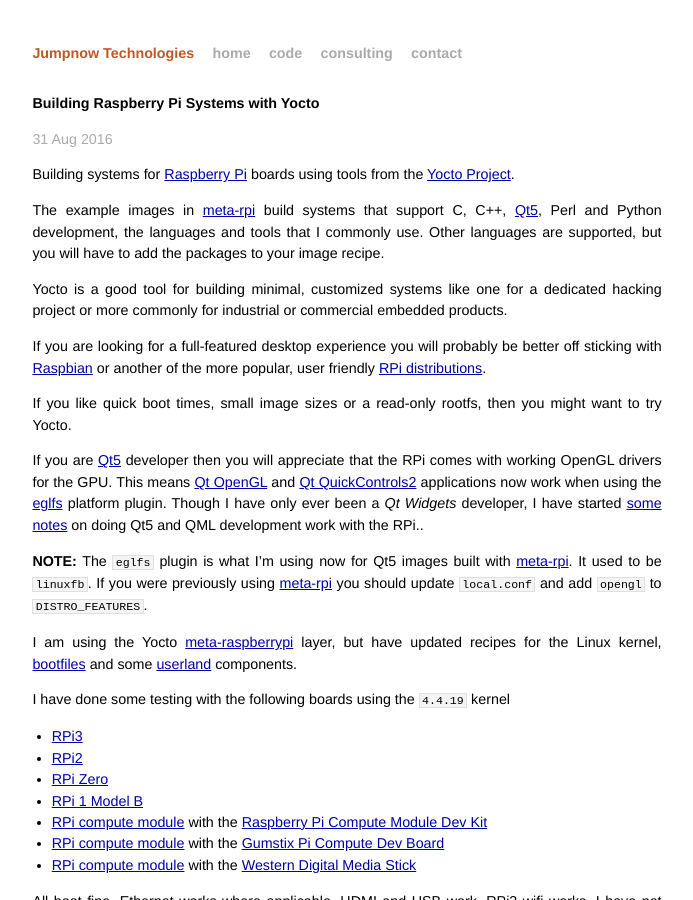
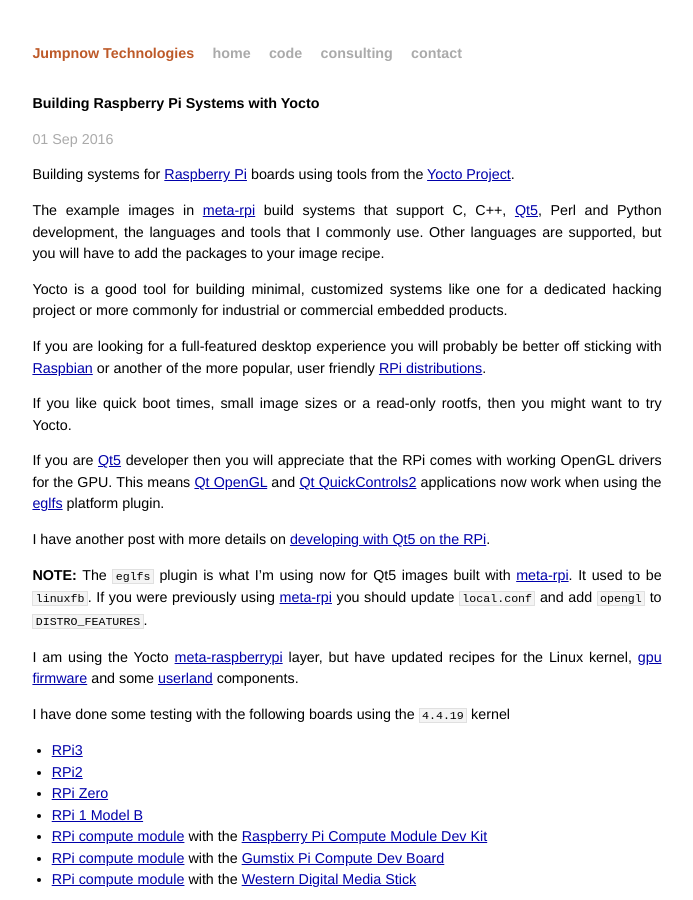
Before and after one commit to jumpnow/jumpnowtek-site, a Jekyll site: the page built from _posts/2015-12-04-Raspberry-Pi-Systems-with-Yocto.md, in a window 1280 px wide and 900 px high. Shown: the whole window, without its empty margins (293-986 px from the left). Built offline with Jekyll 4.4.1, drawn with Linux system fonts in a browser that asks for light colours.

Commit message:
Small updates to rpi docs

```diff
--- a/_posts/2015-12-04-Raspberry-Pi-Systems-with-Yocto.md
+++ b/_posts/2015-12-04-Raspberry-Pi-Systems-with-Yocto.md
@@ -2,7 +2,7 @@
 layout: post
 title: Building Raspberry Pi Systems with Yocto
 description: "Building customized systems for the Raspberry Pi using tools from the Yocto Project"
-date: 2016-08-31 12:48:00
+date: 2016-09-01 15:06:00
 categories: rpi
 tags: [linux, rpi, yocto, rpi2, rpi3, rpi zero, rpi compute]
 ---
@@ -17,11 +17,13 @@
 
 If you like quick boot times, small image sizes or a read-only rootfs, then you might want to try Yocto.
 
-If you are [Qt5][qt] developer then you will appreciate that the RPi comes with working OpenGL drivers for the GPU. This means [Qt OpenGL][qt-opengl] and [Qt QuickControls2][qt-quickcontrols2] applications now work when using the [eglfs][qt-eglfs] platform plugin. Though I have only ever been a *Qt Widgets* developer, I have started [some notes][rpi-qt5-qml-dev] on doing Qt5 and QML development work with the RPi..
+If you are [Qt5][qt] developer then you will appreciate that the RPi comes with working OpenGL drivers for the GPU. This means [Qt OpenGL][qt-opengl] and [Qt QuickControls2][qt-quickcontrols2] applications now work when using the [eglfs][qt-eglfs] platform plugin.
+
+I have another post with more details on [developing with Qt5 on the RPi][rpi-qt5-qml-dev].
 
 **NOTE:** The `eglfs` plugin is what I'm using now for Qt5 images built with [meta-rpi][meta-rpi]. It used to be `linuxfb`. If you were previously using [meta-rpi][meta-rpi] you should update `local.conf` and add `opengl` to `DISTRO_FEATURES`.
 
-I am using the Yocto [meta-raspberrypi][meta-raspberrypi] layer, but have updated recipes for the Linux kernel, [bootfiles][firmware-repo] and some [userland][userland-repo] components.
+I am using the Yocto [meta-raspberrypi][meta-raspberrypi] layer, but have updated recipes for the Linux kernel, [gpu firmware][firmware-repo] and some [userland][userland-repo] components.
 
 I have done some testing with the following boards using the `4.4.19` kernel
 
```
Also changed, not shown: _posts/2016-08-30-Qt5-and-QML-Development-with-the-Raspberry-Pi.md (+2 -2 lines).
